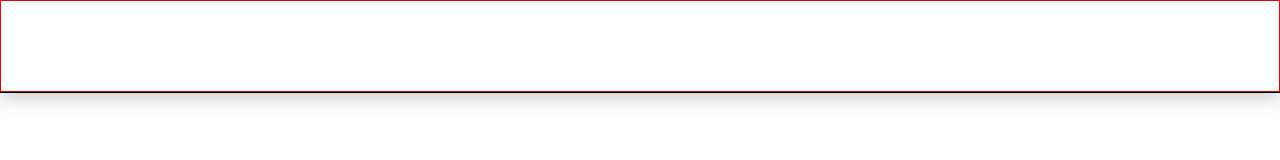
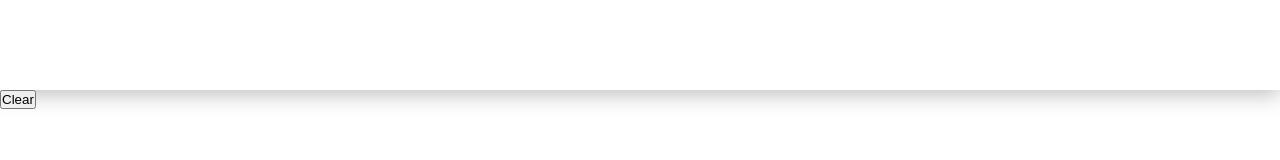
Before and after one commit to CassonCode/etch-a-sketch, a plain HTML site: page index.html in a window 1280 px wide. Drawn offline with Linux system fonts and the light colour scheme.

Commit message:
Add clear button and grid container

```diff
--- a/index.html
+++ b/index.html
@@ -18,12 +18,17 @@
         <![endif]-->
         <div id="control-height"></div>
 
-        <div class="site-container">
-            <div class="body-container">
+        <div class="container-site">
+            <div class="container-body">
                 <header>
 
                 </header>
-                <div class="test"></div>
+                <div class="container-clear-button">
+                    <button class="clear-button">Clear</button>
+                </div>
+                <div class="container-grid">
+
+                </div>
             </div>
         </div>
 
```
